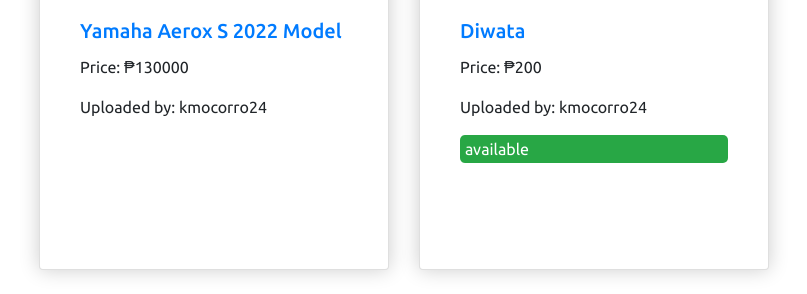
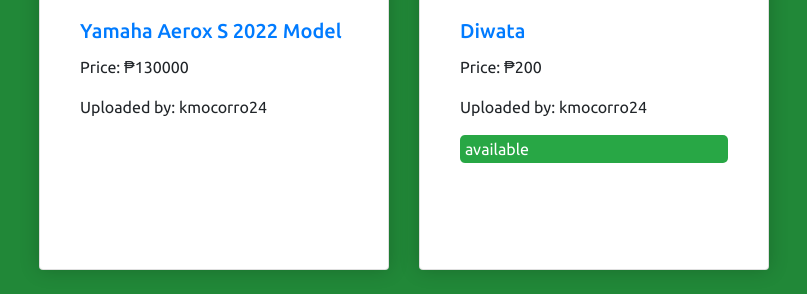
Before and after one commit to NashTabios/Finals, a PHP site: page /listing.php in a window 1280 px wide. Shown: the part 1160-1454 px from the top of the page, without its empty margins (46-853 px from the left). Run offline with PHP 8.4, Linux system fonts and the light colour scheme; data comes from the database, SQL or seed files in the repository.

Commit message:
listing.php

```diff
--- a/listing.php
+++ b/listing.php
@@ -76,14 +76,10 @@ $mysqli->close();
         }
 
         body{
-<<<<<<< HEAD
-            background-color: #218838;
-=======
         /* width: 100%;
         min-height: 100vh; */
         background-color: #218838;
         font-family: "Ubuntu", sans-serif;
->>>>>>> c00a008652e2d6d8ecc3b54fa2a46ba139babd46
         }
 
         h1{
```
